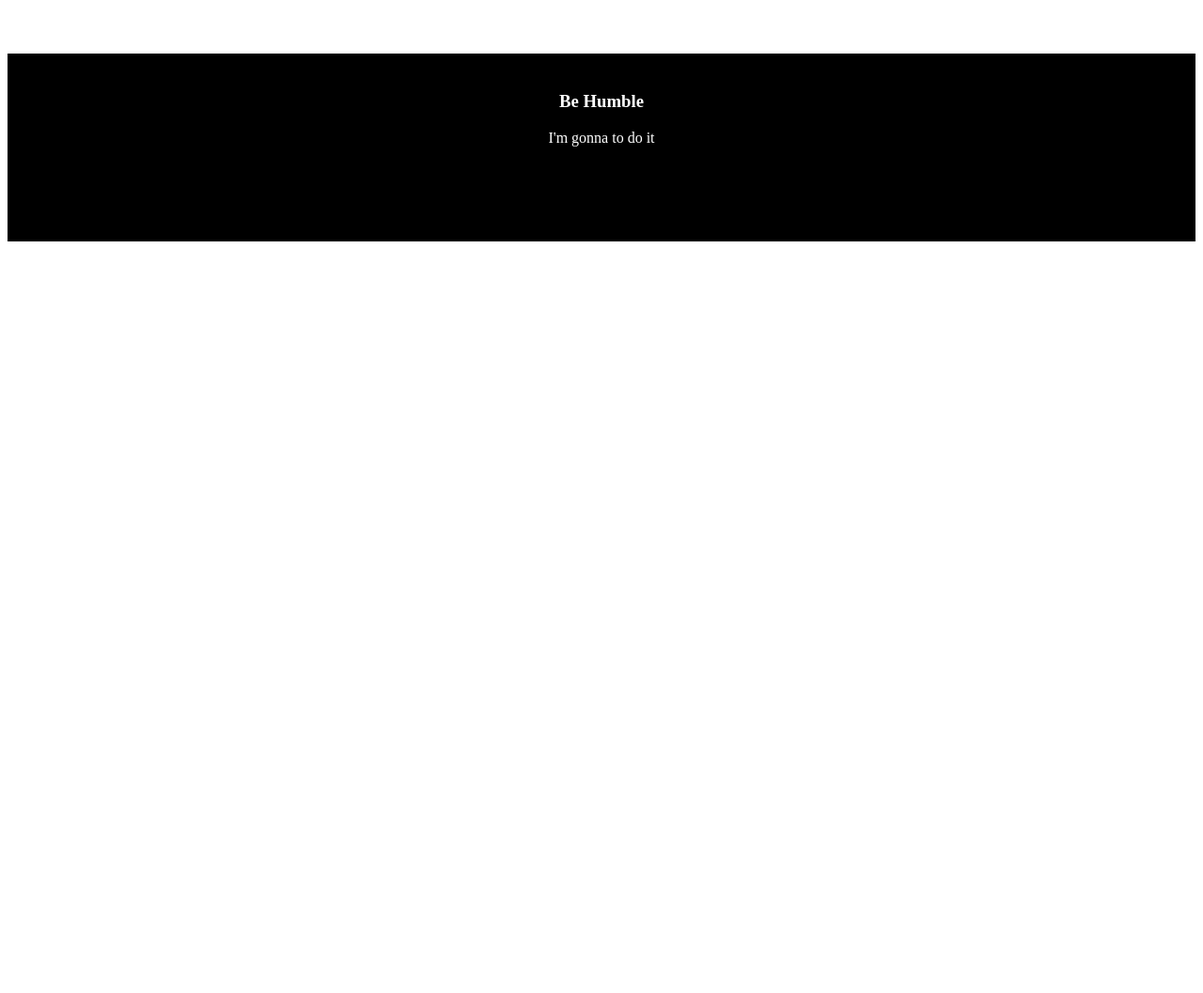
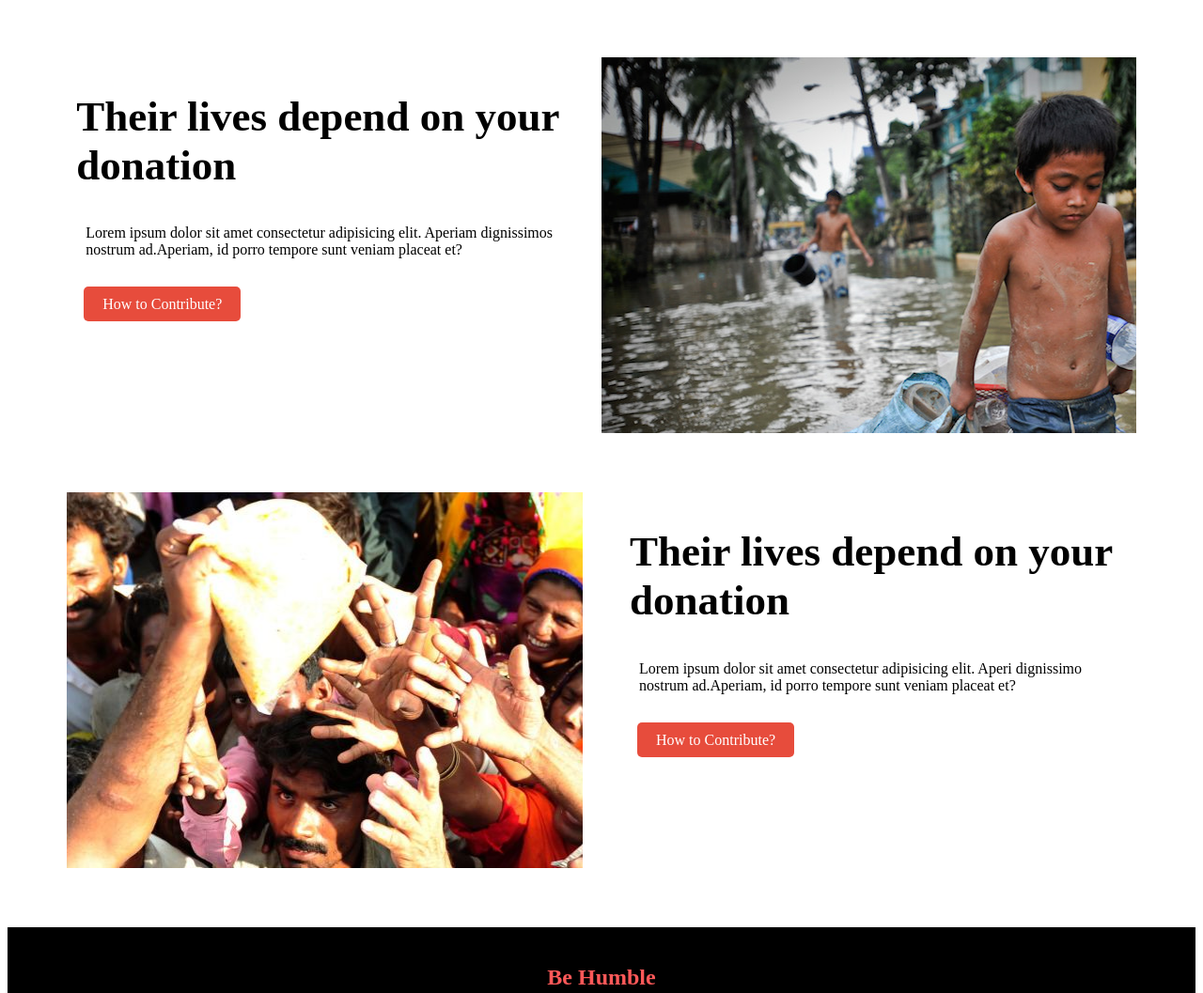
Before and after one commit to Progna-Labony-Roy/First-project, a plain HTML site: page index.html in a window 1280 px wide. Shown: the part 1621-2678 px from the top of the page at 94% size. Before the commit the page ends 1886 px from the top, so only its background shows below. Drawn offline with Linux system fonts and the light colour scheme.

Commit message:
another section added

```diff
--- a/index.html
+++ b/index.html
@@ -43,28 +43,33 @@
     <section class="donation-plan">
         <div class="text">
             <h1 class="donate">Our Donate Plan</h1>
-            <p>Lorem ipsum dolor sit amet consectetur adipisicing elit. Porro nostrum cupiditate laudantium, nobis perspiciatis et minima, eius maxime repudiandae accusamus facere at sapiente repellat reprehenderit nisi id odit ducimus vel?</p>
+            <p>Lorem ipsum dolor sit amet consectetur adipisicing elit. Porro nostrum cupiditate laudantium, nobis
+                perspiciatis et minima, eius maxime repudiandae accusamus facere at sapiente repellat reprehenderit nisi
+                id odit ducimus vel?</p>
         </div>
         <div class="boxes">
             <div class="box-box  box-one">
                 <img src="Images/food.png" class="image" alt="">
                 <div class="box-text">
                     <h3>Food for a family</h3>
-                    <p>Lorem ipsum dolor, sit amet consectetur adipisicing elit. Modi velit autem placeat accusantium,sequi maxime ex animi a molestiae ratione!</p>
+                    <p>Lorem ipsum dolor, sit amet consectetur adipisicing elit. Modi velit autem placeat
+                        accusantium,sequi maxime ex animi a molestiae ratione!</p>
                 </div>
             </div>
             <div class="box-box box-two">
                 <img src="Images/shelter.png" class="image" alt="">
                 <div class="box-text">
                     <h3>Shelter for a family</h3>
-                    <p>Lorem ipsum dolor sit amet consectetur adipisicing elit. Sint, architecto quo cupiditate tempora corporis dolor tenetur debitis. Nulla, nobis repellat?</p>
+                    <p>Lorem ipsum dolor sit amet consectetur adipisicing elit. Sint, architecto quo cupiditate tempora
+                        corporis dolor tenetur debitis. Nulla, nobis repellat?</p>
                 </div>
             </div>
             <div class="box-box box-three">
                 <img src="Images/Frame-1.png" class="image" alt="">
                 <div class="box-text">
                     <h3>Education for a child</h3>
-                    <p>Lorem ipsum dolor, sit amet consectetur adipisicing elit. Odio, quod, molestias ipsa quibusdam earum, iusto vero sint itaquem </p>
+                    <p>Lorem ipsum dolor, sit amet consectetur adipisicing elit. Odio, quod, molestias ipsa quibusdam
+                        earum, iusto vero sint itaquem </p>
                 </div>
             </div>
         </div>
@@ -72,9 +77,32 @@
     </section>
     <!-- Donation plan section close-->
 
-        <!-- Footer -->
+    <!-- two column -->
+    <section class="row-one">
+        <div class="part-one">
+            <h1 class="title">Their lives depend on your donation</h1>
+            <p class="content">Lorem ipsum dolor sit amet consectetur adipisicing elit. Aperiam dignissimos nostrum ad.Aperiam, id porro tempore sunt veniam placeat et?</p>
+            <a href="" class="link-button-one">How to Contribute?</a>
+        </div>
+        <div class="image-one">
+        </div>
+    </section>
+    <!-- ----------------------------- -->
+    <section class="row-one">
+
+        <div class="image-two">
+        </div>
+        <div class="part-one">
+            <h1 class="title">Their lives depend on your donation</h1>
+            <p class="content">Lorem ipsum dolor sit amet consectetur adipisicing elit. Aperi dignissimo nostrum ad.Aperiam, id porro tempore sunt veniam placeat et?</p>
+            <a href="" class="link-button-one">How to Contribute?</a>
+        </div>
+    </section>
+    <!-- two column close -->
+
+    <!-- Footer -->
     <section class="footer">
-        <h3 class="footer-title">Be Humble</h3>
+        <h1 class="footer-title">Be Humble</h1>
         <p>I'm gonna to do it</p>
     </section>
 
--- a/style.css
+++ b/style.css
@@ -92,6 +92,57 @@
 
 /* Donation plan section close */
 
+/* <!-- two column --> */
+
+.row-one{
+    display: flex;
+    margin: 5%;
+    height: 400px;
+}
+
+.part-one{
+    width: 50%;
+}
+
+.image-one{
+    background-image: url("Images/donation9.jpg");
+   background-repeat: no-repeat;
+   overflow: hidden;
+   height: 400px;
+   width: 50%;
+}
+
+.title{
+    font-size: 45px;
+    padding: 0px 10px;
+}
+
+.content{
+    margin: 0px 0px 20px 10px;
+    padding: 0px 10px 20px;
+}
+
+.link-button-one{
+    margin: 18px;
+    text-decoration: none;
+    background-image: linear-gradient(#E74C3C,#E74C3C);
+    padding: 10px 20px;
+    border-radius: 5px;
+    color: white;
+}
+
+/* ---------------------- */
+
+.image-two{
+   background-image: url("Images/donation0.jpg");
+   background-repeat: no-repeat;
+   overflow: hidden;
+   height: 400px;
+   width: 50%;
+   margin: 0px 40px 0px 0px;
+}
+/* <!-- two column close--> */
+
 .footer{
     background-color: black;
     color: white;
@@ -102,3 +153,7 @@
 .footer-title{
     padding-top: 40px;
 }
+
+.footer-title{
+    color: #FF5959;
+}
```
Also changed, not shown: Images/donation0.jpg (added), Images/donation9.jpg (added).
